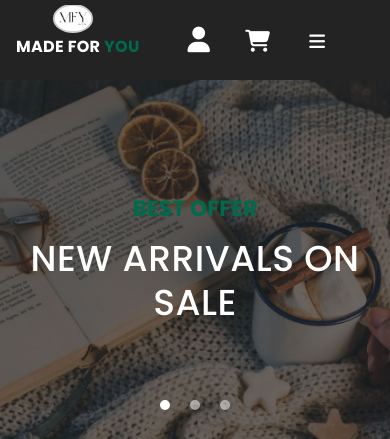
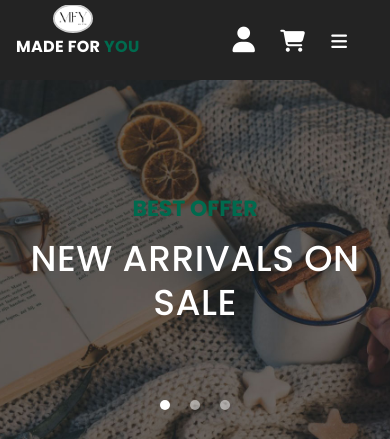
Before and after one commit to Heshi2001/MFY-Store, a Django app: page / in a window 390 px wide. Shown: the top 439 px of the page. Run offline with Django 5.2, Linux system fonts and the light colour scheme; data that the repository does not hold is empty; some libraries are stand-ins or nearby versions.

Commit message:
alinged navbar items

```diff
--- a/store/static/store/css/templatemo-sixteen.css
+++ b/store/static/store/css/templatemo-sixteen.css
@@ -291,7 +291,7 @@ header .navbar {
 .cart-icon-mobile {
   display: block;
   margin-left: auto;
-  margin-right: 100px;
+  margin-right: 80px;
 }
 
 .cart-icon-mobile .cart-icon i {
@@ -368,7 +368,7 @@ header .navbar {
 	outline: none;
 	border-radius: 0px;
 	position: absolute;
-	right: 30px;
+	right: 8px !important;
 	top: 20px;
 }
 .navbar .navbar-toggler-icon:after {
@@ -1315,7 +1315,7 @@ footer .inner-content p a {
   .cart-icon-mobile {
     position: absolute;
     top: 20px;
-	right: 20px;
+	right: 5px !important;
   }
   .navbar-toggler {
     margin-right: 10px;
@@ -1324,7 +1324,7 @@ footer .inner-content p a {
 .cart-icon-mobile a.login-icon {
   position: absolute;
   top: 10px!important;
-  right: 60px;
+  right: 50px;
 }
 }
 
```
Also changed, not shown: 1 other file.
